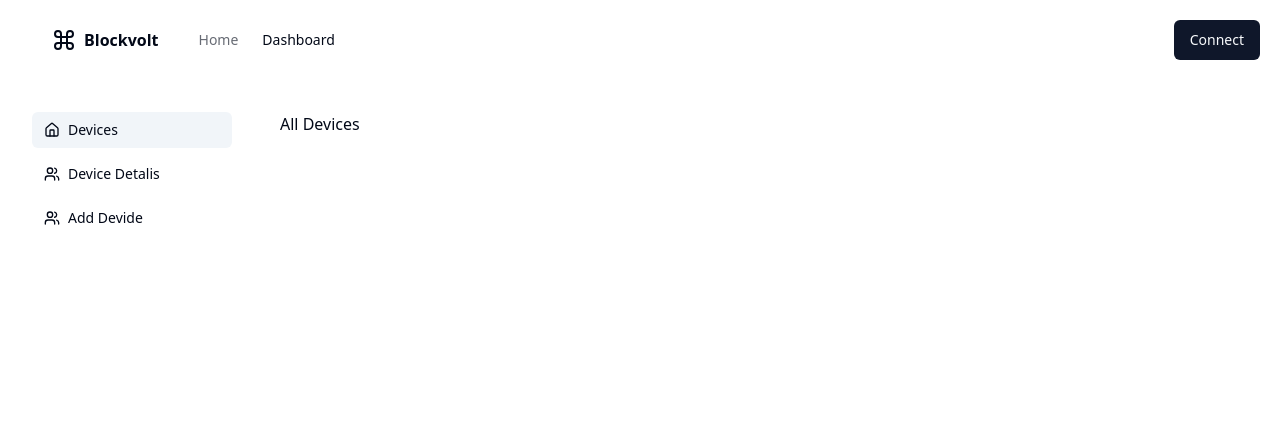
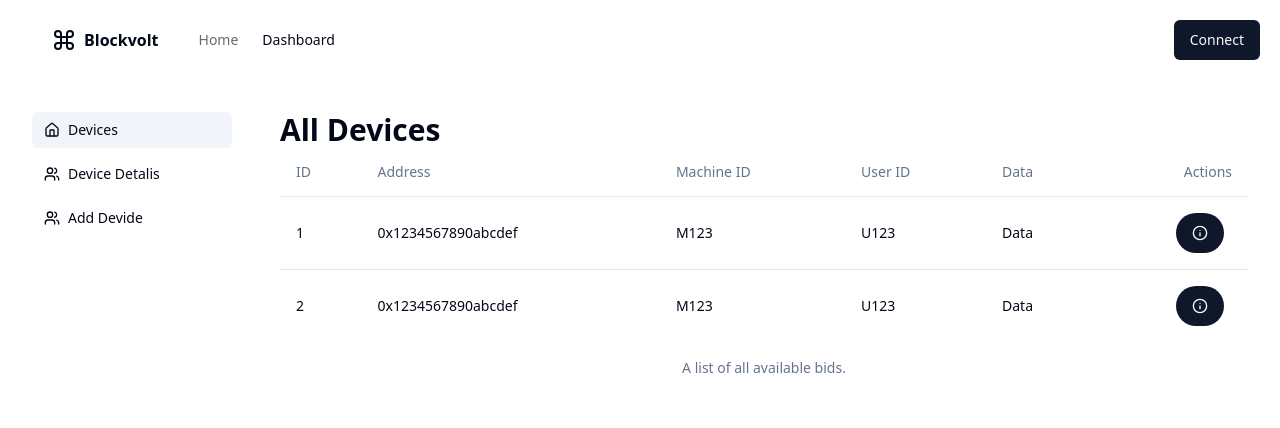
Before and after one commit to BlockVolt-Green/blockvolt-frontend, a React (Vite) app: page /devices in a window 1280 px wide. Shown: the top 428 px of the page. Built offline with nearby package versions, Linux system fonts and the light colour scheme; no server answers.

Commit message:
Add Device Form

```diff
--- a/src/pages/all-devices.tsx
+++ b/src/pages/all-devices.tsx
@@ -1,9 +1,75 @@
+import { Icons } from "@/components/icons";
 import DashboardLayout from "@/components/layouts/dashboard-layout";
+import { Button } from "@/components/ui/button";
+import {
+  Table,
+  TableBody,
+  TableCaption,
+  TableCell,
+  TableHead,
+  TableHeader,
+  TableRow,
+} from "@/components/ui/table";
+import { Link } from "react-router-dom";
 
 export default function AllDevicesPage() {
   return (
     <DashboardLayout loading={false}>
-      <h1>All Devices</h1>
+      <h1 className="text-3xl font-bold">All Devices</h1>
+
+      <div>
+        <Table>
+          <TableCaption>A list of all available bids.</TableCaption>
+          <TableHeader>
+            <TableRow>
+              <TableHead>ID</TableHead>
+              <TableHead>Address</TableHead>
+              <TableHead>Machine ID</TableHead>
+              <TableHead>User ID</TableHead>
+              <TableHead>Data</TableHead>
+              <TableHead className="text-right">Actions</TableHead>
+            </TableRow>
+          </TableHeader>
+
+          <TableBody>
+            {[
+              {
+                id: 1,
+                address: "0x1234567890abcdef",
+                machineid: "M123",
+                userid: "U123",
+                data: "Data",
+              },
+              {
+                id: 2,
+                address: "0x1234567890abcdef",
+                machineid: "M123",
+                userid: "U123",
+                data: "Data",
+              },
+            ].map(({ id, address, machineid, userid, data }) => (
+              <TableRow key={id}>
+                <TableCell className="font-medium">{id}</TableCell>
+                <TableCell>{address}</TableCell>
+                <TableCell>{machineid}</TableCell>
+                <TableCell>{userid}</TableCell>
+                <TableCell>{data}</TableCell>
+                <TableCell className="text-right">
+                  <Link to={"/device-detail"} className="mr-2">
+                    <Button className="rounded-full">
+                      <Icons.info className="h-4 w-4" />
+                    </Button>
+                  </Link>
+
+                  {/* <Button className="rounded-full" onClick={() => {}}>
+                <Icons.trash className="h-4 w-4" />
+              </Button> */}
+                </TableCell>
+              </TableRow>
+            ))}
+          </TableBody>
+        </Table>
+      </div>
     </DashboardLayout>
   );
 }
```
